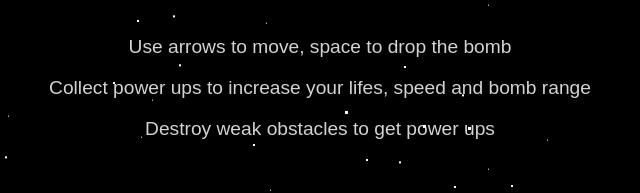
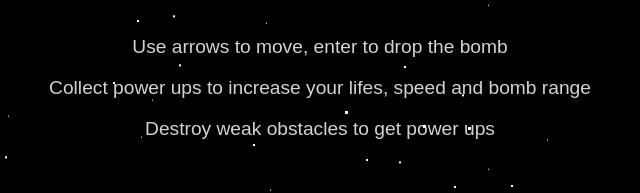
Before and after one commit to healingdrawing/task-bomberman-dom, a website built with webpack: page frontend/index.html in a window 1280 px wide. Shown: the part 167-360 px from the top of the page, 320-960 px from the left. Built offline with nearby package versions, Linux system fonts and the light colour scheme; a web font is replaced by a local one.

Commit message:
changed from "space" to "enter"

```diff
--- a/frontend/index.html
+++ b/frontend/index.html
@@ -22,7 +22,7 @@
     <h1 class="game-title">STAR WARS CONFLICT</h1>
     <div class="game-updates-container">
     <h2>How to play:</h2>
-    <div class ="game-container-text"><p>Use arrows to move, space to drop the bomb</p>
+    <div class ="game-container-text"><p>Use arrows to move, enter to drop the bomb</p>
     <p>Collect power ups to increase your lifes, speed and bomb range</p>
     <p>Destroy weak obstacles to get power ups</p>
     </div>
```
